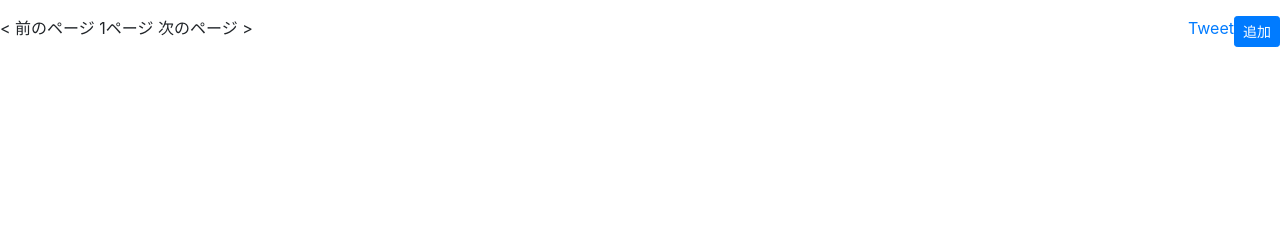
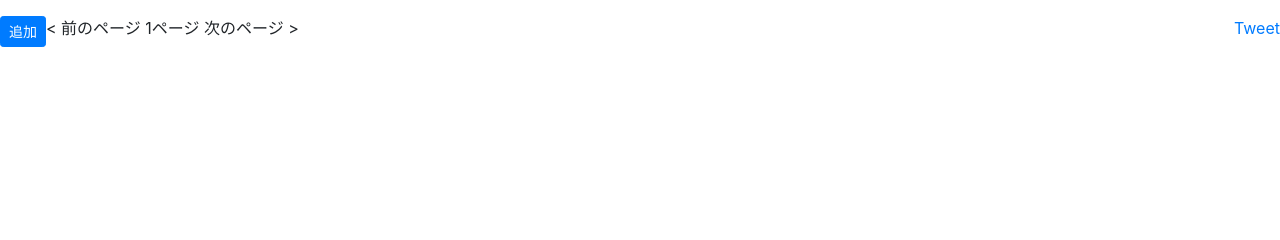
Before and after one commit to m2033099/myapp, a Django app: page /book/ in a window 1280 px wide. Shown: the part 245-485 px from the top of the page. Run offline with Django 3.2, Linux system fonts and the light colour scheme; the visitor is signed in with stand-in values (Sample User, id 1); data that the repository does not hold is empty; some libraries are stand-ins or nearby versions.

Commit message:
cahnge templates

```diff
--- a/templates/book/index.html
+++ b/templates/book/index.html
@@ -58,7 +58,7 @@
 
 <!--ログインしている時は追加ボタンを表示する-->
 {% if user.is_authenticated %}
-<div style="float: right;">
+<div style="float: left;">
     <a href="{% url 'book:book_add' %}" class="btn btn-primary btn-sm">追加</a>
 </div>
 <div style="float: right;">
```
